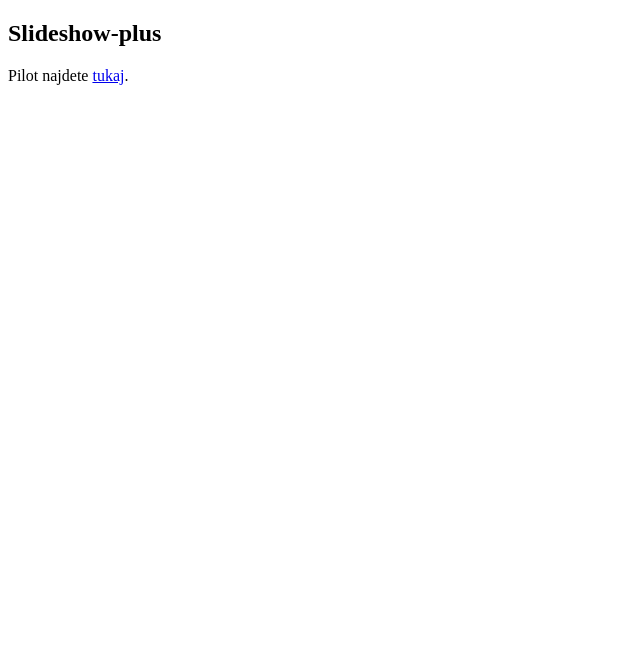
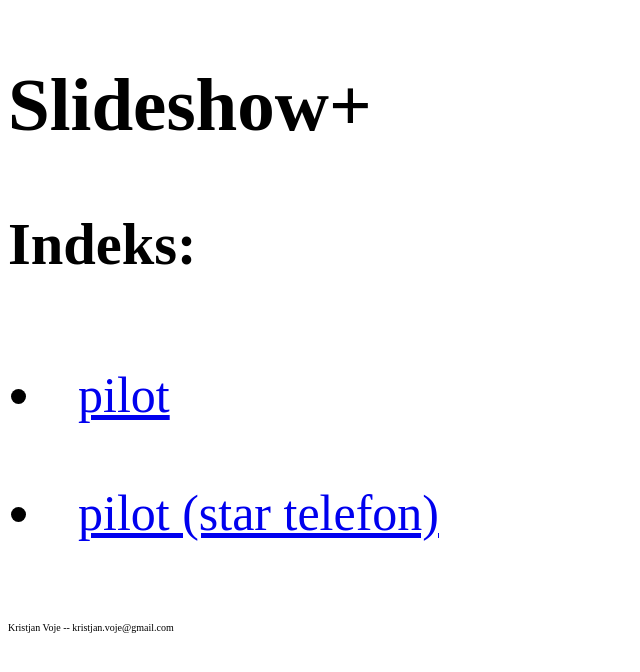
Before and after one commit to voje/RPI_Projector, a Flask app: page / in a window 1280 px wide. Shown: the top 672 px of the page, without its empty margins (0-640 px from the left). Run offline with Flask 2, Linux system fonts and the light colour scheme; parts of the project's set-up code (start-up, migrations or seed data) failed here and were passed over.

Commit message:
index.html changes

```diff
--- a/slideshow_plus/flask_app/templates/home.html
+++ b/slideshow_plus/flask_app/templates/home.html
@@ -2,9 +2,28 @@
 <html>
 <head>
     <title>Slideshow+</title>
+<style>
+	body {
+		font-size: 50px;
+	}
+	li {
+		padding: 30px;
+	}
+	footer {
+		font-size: 10px;
+	}
+</style>
+
 </head>
 <body>
-    <h2>Slideshow-plus</h2>
-    <p>Pilot najdete <a href="/remote">tukaj</a>.</p>
+    <h2>Slideshow+</h2>
+    <h3>Indeks:</h3>
+    <ul>
+	    <li><a href="/remote">pilot</a></li>
+	    <li><a href="/remote_old">pilot (star telefon)</a></li>
+    </ul>
 </body>
+<footer>
+	<p>Kristjan Voje -- kristjan.voje@gmail.com</p>
+</footer>
 </html>
```
Also changed, not shown: 2 other files.
